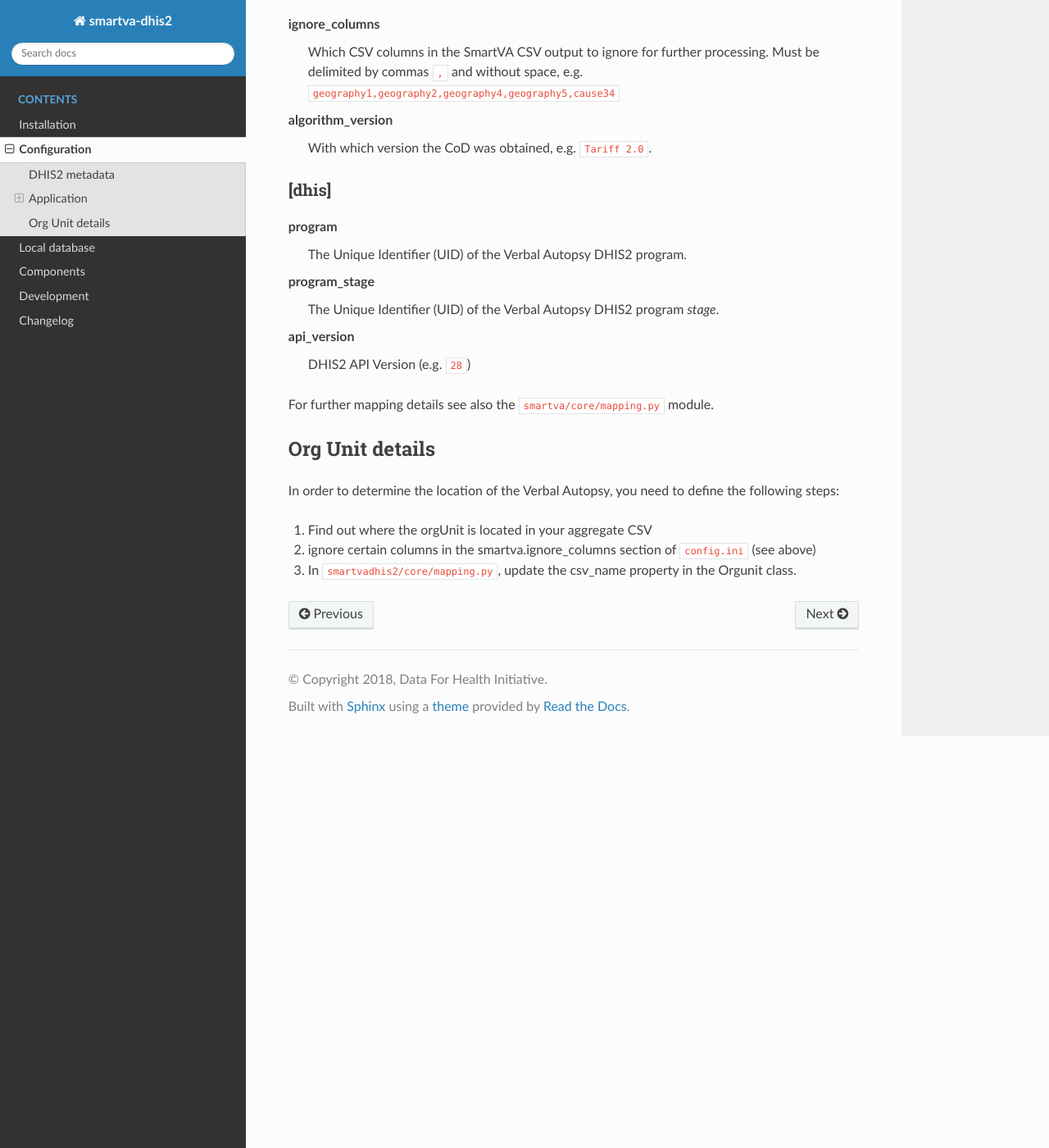
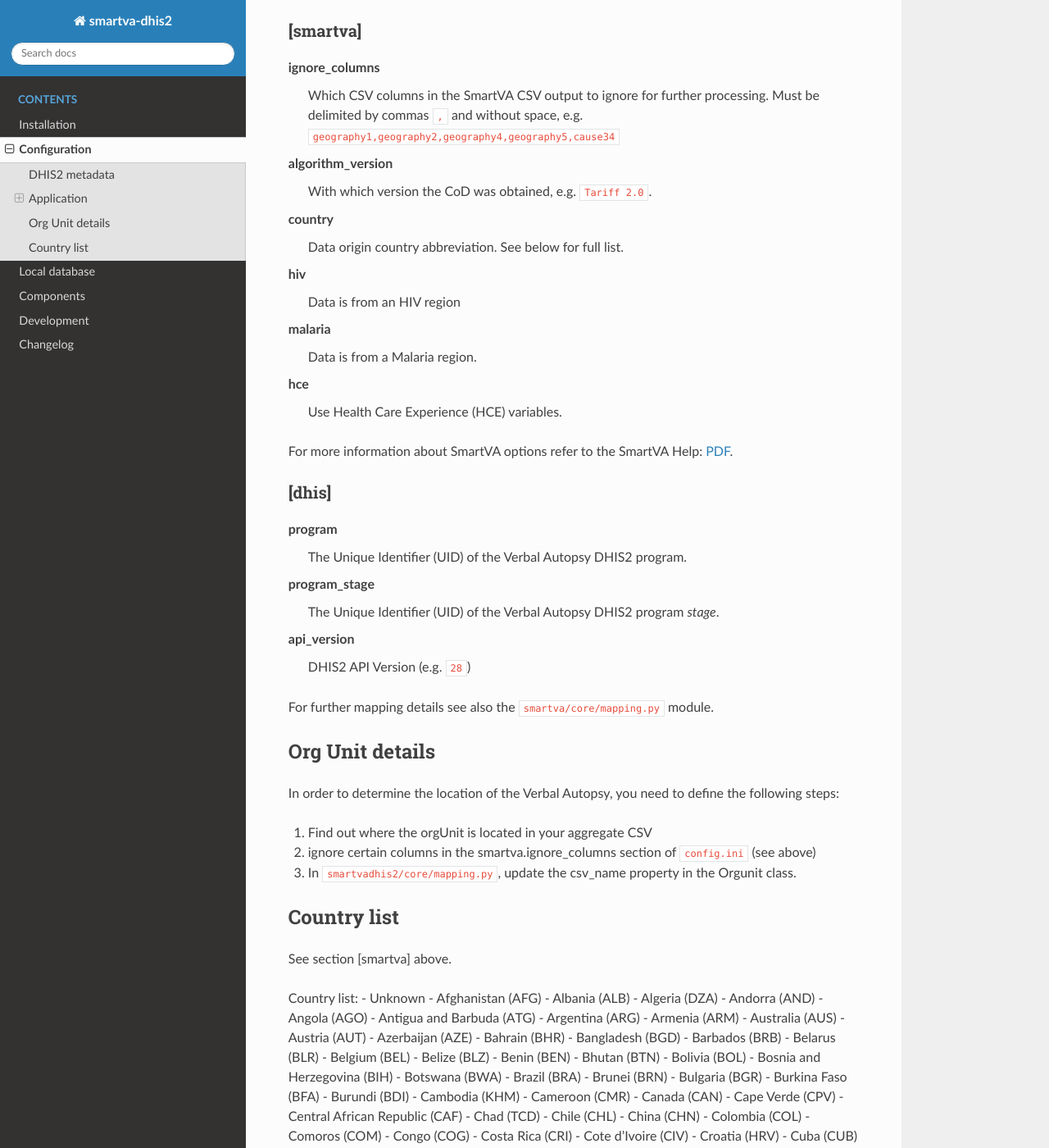
Before and after one commit to D4H-VA/smartva-dhis2, a Sphinx documentation site: the page built from docs/configuration.rst, in a window 1280 px wide and 1400 px high, scrolled down 1586 px. Shown: the whole window at 82% size. Built offline with Sphinx 7.4.7 and the Read the Docs theme 2.0.0, drawn with Linux system fonts in a browser that asks for light colours; some of the changed text lies outside the part shown.

Commit message:
resolves #8 - docs

```diff
--- a/docs/configuration.rst
+++ b/docs/configuration.rst
@@ -7,12 +7,11 @@
 
 All metadata in DHIS2 is required to be configured before running this application.
 
-*Note:* the Organisation Unit hierarchy in DHIS2 should be aligned with the VA Questionnaire.
-This application assumes it is set up correctly (however it auto-assigns the Organisation Unit to the program if not already assigned).
+.. note:: The Organisation Unit hierarchy in DHIS2 should be aligned with the VA Questionnaire.
+          This application assumes it is set up correctly (however it auto-assigns the Organisation Unit to the program if not already assigned).
 
 In order to install metadata, import the the following metadata files with DHIS2's Import/Export app.
 Always do a "Dry run" first.
-
 
 1. Import ``metadata/optionset_age_category.csv``
 2. Import ``metadata/optionset_cause_of_death.csv``
@@ -73,6 +72,20 @@
 algorithm_version
 	With which version the CoD was obtained, e.g. ``Tariff 2.0``.
 
+country
+    Data origin country abbreviation. See below for full list.
+hiv
+    Data is from an HIV region
+
+malaria
+    Data is from a Malaria region.
+hce
+    Use Health Care Experience (HCE) variables.
+
+
+For more information about SmartVA options refer to the SmartVA Help:
+`PDF <http://www.healthdata.org/sites/default/files/files/Tools/SmartVA_Help.pdf>`_.
+
 
 [dhis]
 ^^^^^^
@@ -96,3 +109,199 @@
 1. Find out where the orgUnit is located in your aggregate CSV
 2. ignore certain columns in the smartva.ignore_columns section of ``config.ini`` (see above)
 3. In ``smartvadhis2/core/mapping.py``, update the csv_name property in the Orgunit class.
+
+
+Country list
+--------------
+
+See section [smartva] above.
+
+Country list:
+- Unknown
+- Afghanistan (AFG)
+- Albania (ALB)
+- Algeria (DZA)
+- Andorra (AND)
+- Angola (AGO)
+- Antigua and Barbuda (ATG)
+- Argentina (ARG)
+- Armenia (ARM)
+- Australia (AUS)
+- Austria (AUT)
+- Azerbaijan (AZE)
+- Bahrain (BHR)
+- Bangladesh (BGD)
+- Barbados (BRB)
+- Belarus (BLR)
+- Belgium (BEL)
+- Belize (BLZ)
+- Benin (BEN)
+- Bhutan (BTN)
+- Bolivia (BOL)
+- Bosnia and Herzegovina (BIH)
+- Botswana (BWA)
+- Brazil (BRA)
+- Brunei (BRN)
+- Bulgaria (BGR)
+- Burkina Faso (BFA)
+- Burundi (BDI)
+- Cambodia (KHM)
+- Cameroon (CMR)
+- Canada (CAN)
+- Cape Verde (CPV)
+- Central African Republic (CAF)
+- Chad (TCD)
+- Chile (CHL)
+- China (CHN)
+- Colombia (COL)
+- Comoros (COM)
+- Congo (COG)
+- Costa Rica (CRI)
+- Cote d'Ivoire (CIV)
+- Croatia (HRV)
+- Cuba (CUB)
+- Cyprus (CYP)
+- Czech Republic (CZE)
+- Democratic Republic of the Congo (COD)
+- Denmark (DNK)
+- Djibouti (DJI)
+- Dominica (DMA)
+- Dominican Republic (DOM)
+- Ecuador (ECU)
+- Egypt (EGY)
+- El Salvador (SLV)
+- Equatorial Guinea (GNQ)
+- Eritrea (ERI)
+- Estonia (EST)
+- Ethiopia (ETH)
+- Federated States of Micronesia (FSM)
+- Fiji (FJI)
+- Finland (FIN)
+- France (FRA)
+- Gabon (GAB)
+- Georgia (GEO)
+- Germany (DEU)
+- Ghana (GHA)
+- Greece (GRC)
+- Grenada (GRD)
+- Guatemala (GTM)
+- Guinea (GIN)
+- Guinea-Bissau (GNB)
+- Guyana (GUY)
+- Haiti (HTI)
+- Honduras (HND)
+- Hungary (HUN)
+- Iceland (ISL)
+- India (IND)
+- Indonesia (IDN)
+- Iran (IRN)
+- Iraq (IRQ)
+- Ireland (IRL)
+- Israel (ISR)
+- Italy (ITA)
+- Jamaica (JAM)
+- Japan (JPN)
+- Jordan (JOR)
+- Kazakhstan (KAZ)
+- Kenya (KEN)
+- Kiribati (KIR)
+- Kuwait (KWT)
+- Kyrgyzstan (KGZ)
+- Laos (LAO)
+- Latvia (LVA)
+- Lebanon (LBN)
+- Lesotho (LSO)
+- Liberia (LBR)
+- Libya (LBY)
+- Lithuania (LTU)
+- Luxembourg (LUX)
+- Macedonia (MKD)
+- Madagascar (MDG)
+- Malawi (MWI)
+- Malaysia (MYS)
+- Maldives (MDV)
+- Mali (MLI)
+- Malta (MLT)
+- Marshall Islands (MHL)
+- Mauritania (MRT)
+- Mauritius (MUS)
+- Mexico (MEX)
+- Moldova (MDA)
+- Mongolia (MNG)
+- Montenegro (MNE)
+- Morocco (MAR)
+- Mozambique (MOZ)
+- Myanmar (MMR)
+- Namibia (NAM)
+- Nepal (NPL)
+- Netherlands (NLD)
+- New Zealand (NZL)
+- Nicaragua (NIC)
+- Niger (NER)
+- Nigeria (NGA)
+- North Korea (PRK)
+- Norway (NOR)
+- Oman (OMN)
+- Pakistan (PAK)
+- Palestine (PSE)
+- Panama (PAN)
+- Papua New Guinea (PNG)
+- Paraguay (PRY)
+- Peru (PER)
+- Philippines (PHL)
+- Poland (POL)
+- Portugal (PRT)
+- Qatar (QAT)
+- Romania (ROU)
+- Russia (RUS)
+- Rwanda (RWA)
+- Saint Lucia (LCA)
+- Saint Vincent and the Grenadines (VCT)
+- Samoa (WSM)
+- Sao Tome and Principe (STP)
+- Saudi Arabia (SAU)
+- Senegal (SEN)
+- Serbia (SRB)
+- Seychelles (SYC)
+- Sierra Leone (SLE)
+- Singapore (SGP)
+- Slovakia (SVK)
+- Slovenia (SVN)
+- Solomon Islands (SLB)
+- Somalia (SOM)
+- South Africa (ZAF)
+- South Korea (KOR)
+- Spain (ESP)
+- Sri Lanka (LKA)
+- Sudan (SDN)
+- Suriname (SUR)
+- Swaziland (SWZ)
+- Sweden (SWE)
+- Switzerland (CHE)
+- Syria (SYR)
+- Taiwan (TWN)
+- Tajikistan (TJK)
+- Tanzania (TZA)
+- Thailand (THA)
+- The Bahamas (BHS)
+- The Gambia (GMB)
+- Timor-Leste (TLS)
+- Togo (TGO)
+- Tonga (TON)
+- Trinidad and Tobago (TTO)
+- Tunisia (TUN)
+- Turkey (TUR)
+- Turkmenistan (TKM)
+- Uganda (UGA)
+- Ukraine (UKR)
+- United Arab Emirates (ARE)
+- United Kingdom (GBR)
+- United States (USA)
+- Uruguay (URY)
+- Uzbekistan (UZB)
+- Vanuatu (VUT)
+- Venezuela (VEN)
+- Vietnam (VNM)
+- Yemen (YEM)
+- Zambia (ZMB)
+- Zimbabwe (ZWE)
```
